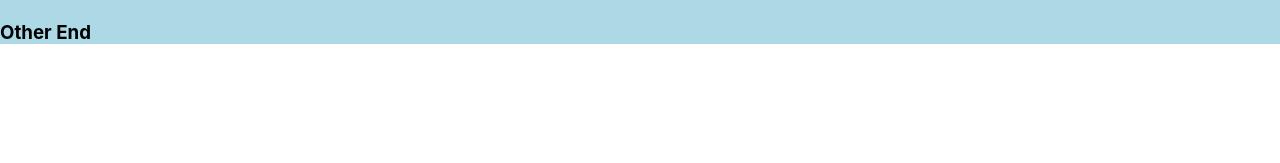
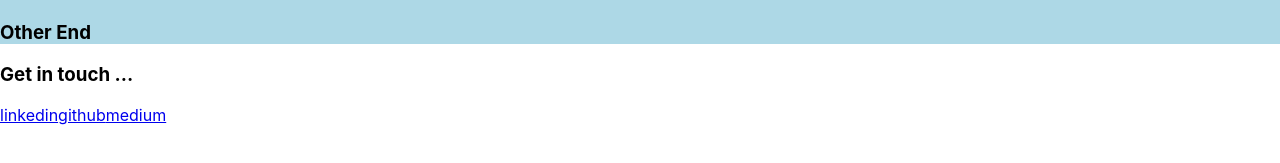
Before and after one commit to anamecia/potfolio, a React (Create React App) app: page / in a window 1280 px wide. Shown: the part 623-786 px from the top of the page. Built offline with nearby package versions, Linux system fonts and the light colour scheme.

Commit message:
add contacts component

```diff
--- a/src/App.js
+++ b/src/App.js
@@ -3,6 +3,8 @@ import Navbar from './components/Navbar'
 import Home from './components/Home'
 import About from './components/About'
 import Skills from './components/Skills'
+import Contacts from './components/Contacts'
+
 
 
 import './App.css';
@@ -14,6 +16,7 @@ function App() {
       <Home/>
       <About/>
       <Skills/>
+      <Contacts/>
     </div>
   );
 }
--- /dev/null
+++ b/src/components/Contacts.js
@@ -0,0 +1,16 @@
+import React from 'react'
+
+const Contacts = () => {
+    return(
+        <div>
+            <h3>Get in touch ...</h3>
+            <a href='https://www.linkedin.com/in/anameciarobalo/'>linkedin</a>
+            <a href='https://github.com/anamecia>github'>github</a>
+            <a href='https://medium.com/@anameciarobalo'>medium</a>
+
+
+        </div>
+    )
+}
+
+export default Contacts
```
